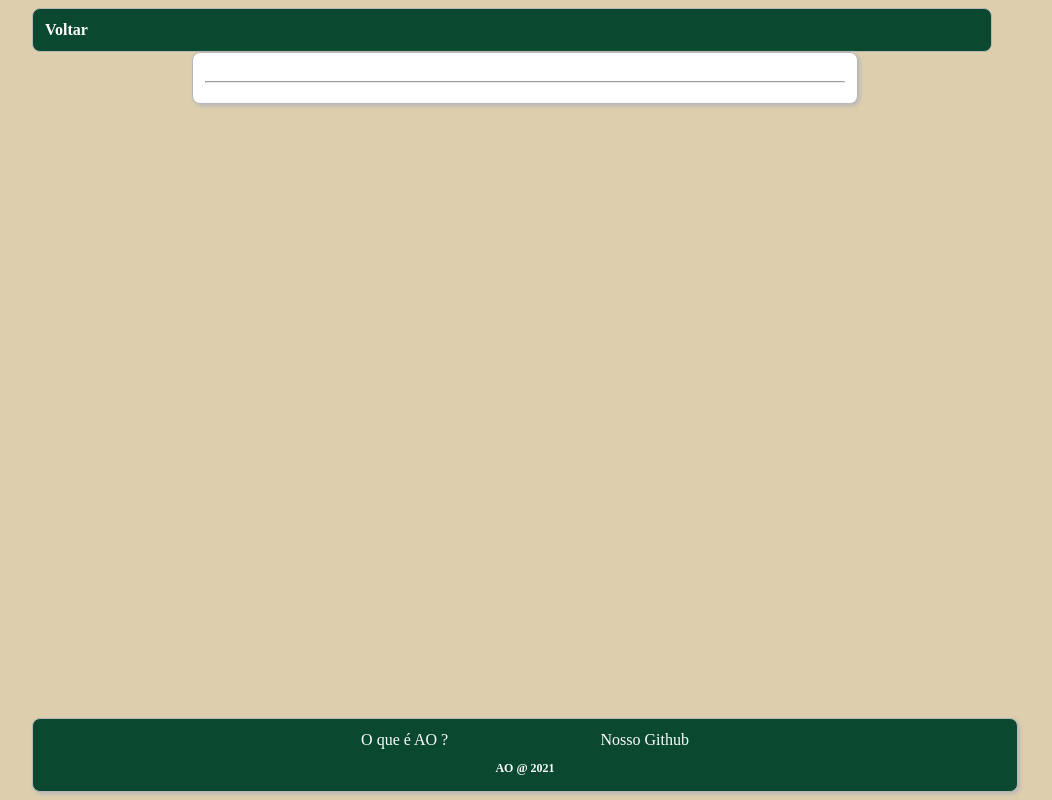
After one commit to gustapinto/projeto_ao_blog, a Django app: template blog/core/templates/core/posts/view.html in a window 1280 px wide. The commit adds this page. Shown: the whole page, without its empty margins (128-1180 px from the left). Run offline with Django 3.2, Linux system fonts and the light colour scheme; the template is opened without the code that fills it, so the values that code supplies are empty.

Commit message:
Change template files structure

```diff
--- /dev/null
+++ b/blog/core/templates/core/cards/post.html
@@ -0,0 +1,13 @@
+<div class="card bx-shadow w-medium pd-medium bg-white">
+  <h2 class="mg-none">{{ post.metadata.title|first }}</h2>
+
+  <p>{{ post.html|safe }}</p>
+
+  <hr class="bg-light-grey">
+
+  <div class="dsp-flex f-around">
+    <p class="mg-none mg-r-medium fnt-small txt-grey">{{ post.metadata.author|first }}</p>
+
+    <p class="mg-none mg-r-medium fnt-small txt-grey">{{ post.metadata.date|first }}</p>
+  </div>
+</div>
--- a/blog/core/templates/core/list.html
+++ b/blog/core/templates/core/posts/list.html
@@ -5,9 +5,9 @@
 {% block content %}
   <div class="w-medium w-al-center">
     {% for post in posts %}
-      {% include 'core/summary_card.html' with post_metadata=post.metadata %}
+      {% include 'core/cards/summary.html' with post_metadata=post.metadata %}
 
-      <div class="dv-h-large"></div>
+      <div class="dv-h-small"></div>
     {% endfor %}
   </div>
 {% endblock %}
--- /dev/null
+++ b/blog/core/templates/core/posts/view.html
@@ -0,0 +1,17 @@
+{% extends 'core/base.html' %}
+
+{% block title %}Projeto AO{% endblock %}
+
+{% block content %}
+  <div class="card pd-medium bg-green flt-l pst-fixed">
+    <a class="click fnt-bold txt-white txt-d-none" href="../">
+      Voltar
+    </a>
+  </div>
+
+  <div class="w-medium w-al-center">
+    {% include 'core/cards/post.html' with post=post %}
+
+    <div class="dv-h-large"></div>
+  </div>
+{% endblock %}
```
Also changed, not shown: blog/core/templates/core/cards/summary.html (added, +17 -0 lines), blog/core/templates/core/summary_card.html (deleted, +0 -15 lines).
